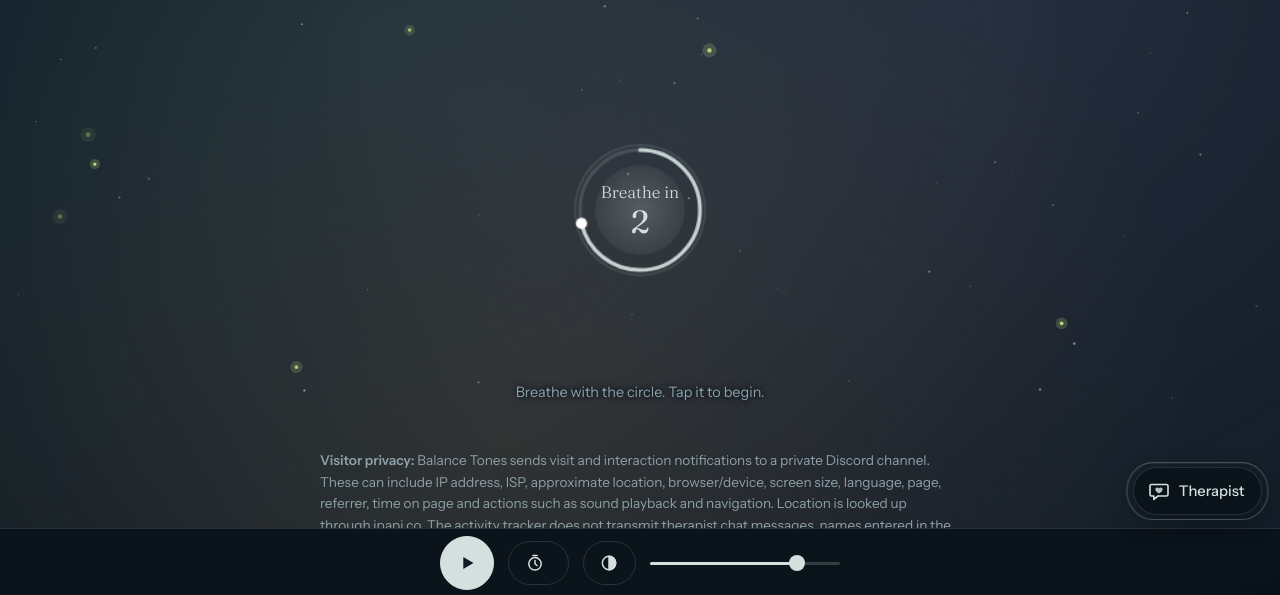
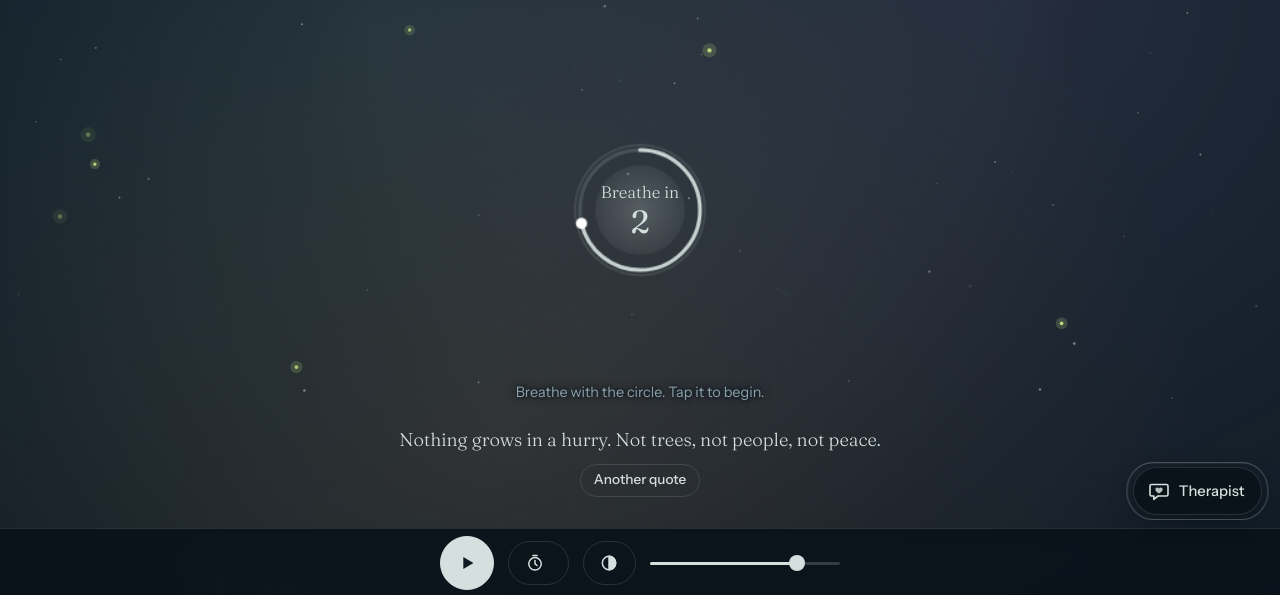
Before and after one commit to pranavarya094/hush-calm-sounds, a plain HTML site: page index.html in a window 1280 px wide. Shown: the part 203-798 px from the top of the page. Drawn offline with Linux system fonts and the light colour scheme.

Commit message:
Remove unsolicited on-page visitor tracking notice from Balance Tones

```diff
--- a/index.html
+++ b/index.html
@@ -601,7 +601,6 @@ body.route-soon.tpon .tpapp{position:fixed;inset:0;z-index:60;height:100vh;heigh
     <p class="acts left"><a class="chip" href="https://pranavarya.com" target="_blank" rel="noopener" data-i18n="d_site">Visit pranavarya.com</a><a class="chip" href="https://github.com/pranavarya094/hush-calm-sounds/issues/new?title=Hello" target="_blank" rel="noopener" data-i18n="fb_b">Suggest on GitHub</a></p>
     <p class="fine" data-i18n="disc">Balance Tones is a relaxation aid, not medical treatment.</p>
   </section>
-  <p class="fine" id="visitor-privacy" style="max-width:76ch;margin:2.5rem auto 8rem;padding:0 1.5rem"><strong>Visitor privacy:</strong> Balance Tones sends visit and interaction notifications to a private Discord channel. These can include IP address, ISP, approximate location, browser/device, screen size, language, page, referrer, time on page and actions such as sound playback and navigation. Location is looked up through ipapi.co. The activity tracker does not transmit therapist chat messages, names entered in the demo, or waitlist contact details; waitlist submissions are sent separately to Discord when you submit them. Do Not Track and Global Privacy Control signals disable visitor tracking.</p>
 </main>
 <div class="dock">
   <div class="dock-in">
```
